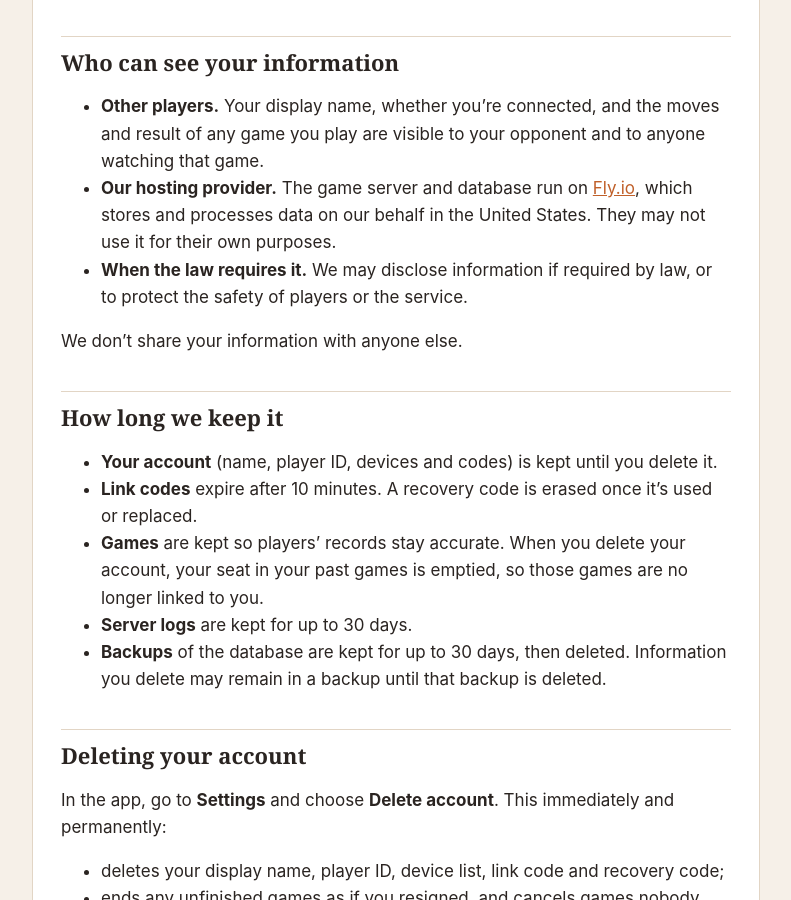
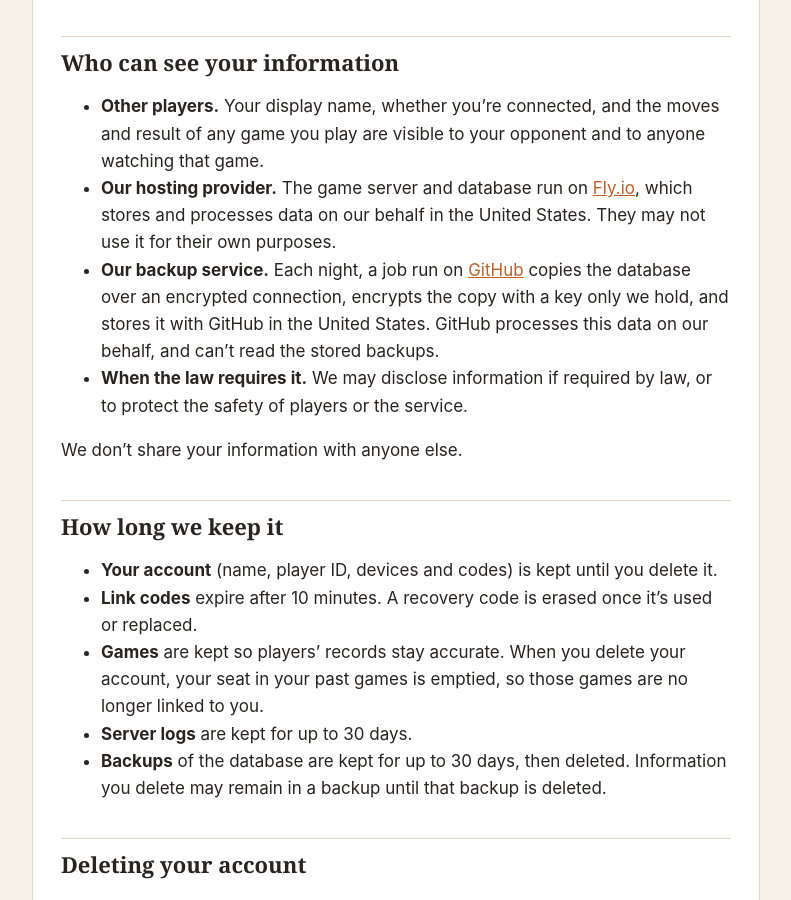
Before and after one commit to davidjheberle/doublehound-site, a Jekyll site: the page built from go-chess/privacy.md, in a window 1280 px wide and 900 px high, scrolled down 2309 px. Shown: the whole window, without its empty margins (244-1035 px from the left). Built offline with Jekyll 4.4.1, drawn with Linux system fonts in a browser that asks for light colours; part of the change alters nothing that is shown; some of the changed text lies outside the part shown.

Commit message:
Go Chess privacy: name GitHub as where encrypted backups are stored
Co-Authored-By: Claude Opus 5.5 <noreply@anthropic.com>
Claude-Session: https://claude.ai/code/session_01MKZuSJwvvCaSZ6uQZHLAzT

```diff
--- a/go-chess/privacy.md
+++ b/go-chess/privacy.md
@@ -8,7 +8,7 @@ permalink: /go-chess/privacy/
 
 # Privacy Policy for Go Chess
 
-**Effective date:** November 13, 2026
+**Effective date:** November 14, 2026
 
 This policy explains what information Go Chess (the "app") collects when you play, how it is used, and the choices you have. The app is made by Double Hound, the name under which David J. Heberle makes games. Double Hound runs the app and its game server ("we", "us"). If you have any questions, email us at dev@doublehound.com.
 
@@ -62,6 +62,7 @@ We don't use your information for advertising or profiling, and we don't sell it
 
 - **Other players.** Your display name, whether you're connected, and the moves and result of any game you play are visible to your opponent and to anyone watching that game.
 - **Our hosting provider.** The game server and database run on [Fly.io](https://fly.io), which stores and processes data on our behalf in the United States. They may not use it for their own purposes.
+- **Our backup service.** Each night, a job run on [GitHub](https://github.com) copies the database over an encrypted connection, encrypts the copy with a key only we hold, and stores it with GitHub in the United States. GitHub processes this data on our behalf, and can't read the stored backups.
 - **When the law requires it.** We may disclose information if required by law, or to protect the safety of players or the service.
 
 We don't share your information with anyone else.
```
